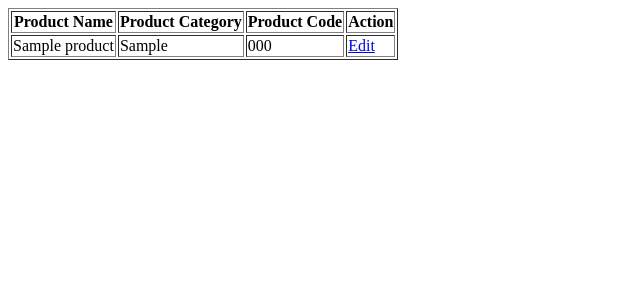
After one commit to aplloshahriar/Storage-Management, a PHP site: page /product_list.php in a window 1280 px wide. The commit adds this page. Shown: the top 300 px of the page, without its empty margins (0-640 px from the left). Run offline with PHP 8.4, Linux system fonts and the light colour scheme; tables that the repository leaves empty or names only in its code hold one stand-in row (values such as "Sample post"); data that the repository does not hold is empty.

Commit message:
product list shown

```diff
--- a/add_product.php
+++ b/add_product.php
@@ -56,7 +56,7 @@ VALUES ('$product_name',  '$product_category','$product_code','$product_entryDat
                 $category_id = $data['category_id'];
                 $category_name = $data['category_name'];
 
-                echo "<option name='$category_id'> $category_name</option>";
+                echo "<option value='$category_id'> $category_name</option>";
             }
 
             ?>
--- /dev/null
+++ b/product_list.php
@@ -0,0 +1,44 @@
+<?php
+require("db-connect.php");
+
+?>
+
+<!DOCTYPE html>
+<html lang="en">
+
+<head>
+    <meta charset="UTF-8">
+    <meta name="viewport" content="width=device-width, initial-scale=1.0">
+    <title>Product List</title>
+</head>
+
+<body>
+    <?php
+    $sql = "SELECT * FROM product";
+    $query = $conn->query($sql);
+    echo "<table border='1'>
+    <tr>
+    <th>Product Name</th>
+    <th>Product Category</th>
+    <th>Product Code</th>
+    <th>Action</th>
+    </tr>";
+    while ($data = mysqli_fetch_assoc($query)) {
+        $product_id = $data['product_id'];
+        $product_name = $data['product_name'];
+        $product_category = $data['product_category'];
+        $product_code = $data['product_code'];
+        $product_entryDate = $data['product_entryDate'];
+        echo "<tr>
+
+        <td>$product_name</td>
+        <td>$product_category</td>
+        <td>$product_code</td>
+        <td><a href='edit_product.php?id=$product_id'>Edit</a></td>
+         </tr> ";
+    }
+    echo "</table>";
+    ?>
+</body>
+
+</html>
```
